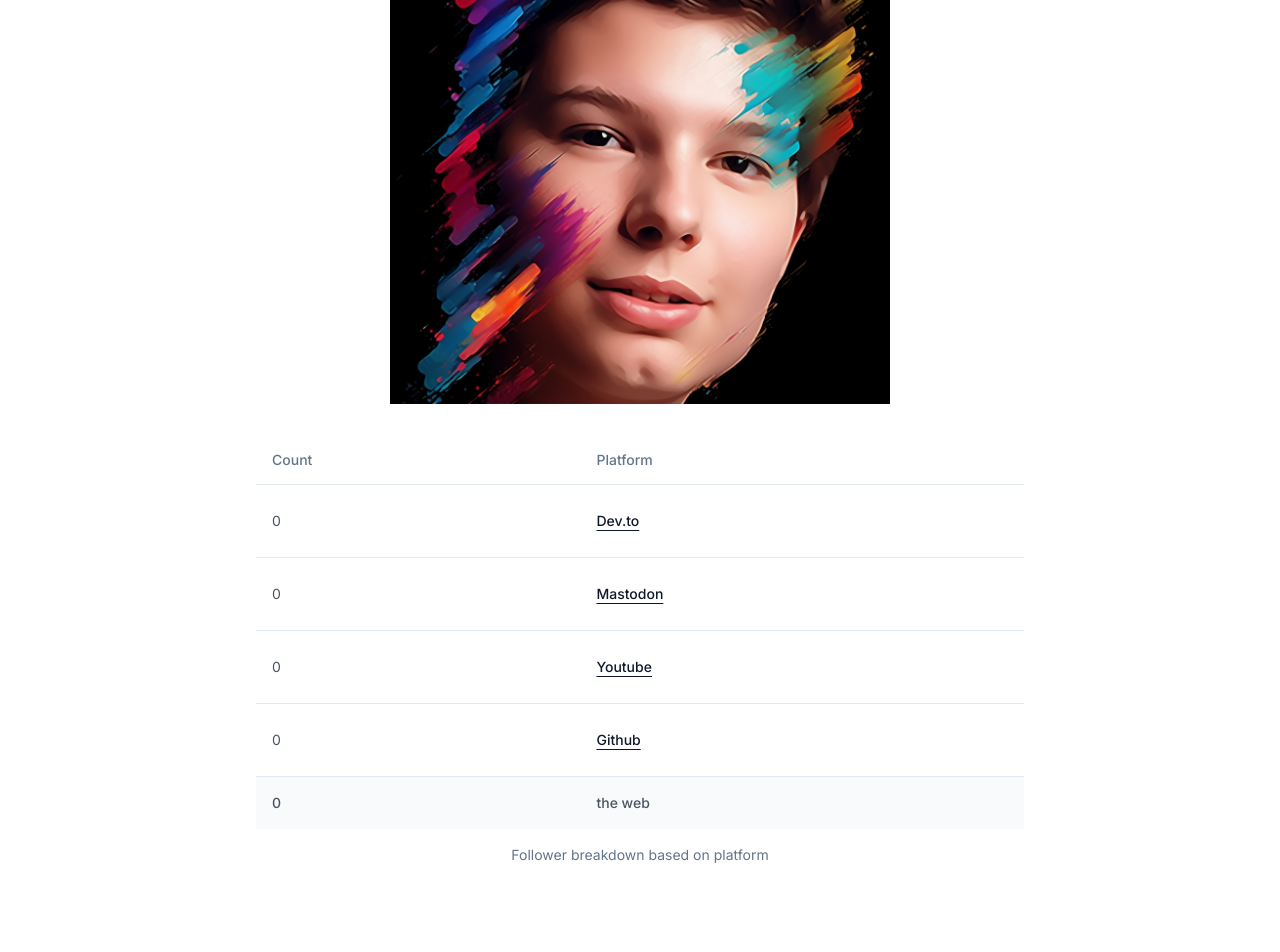
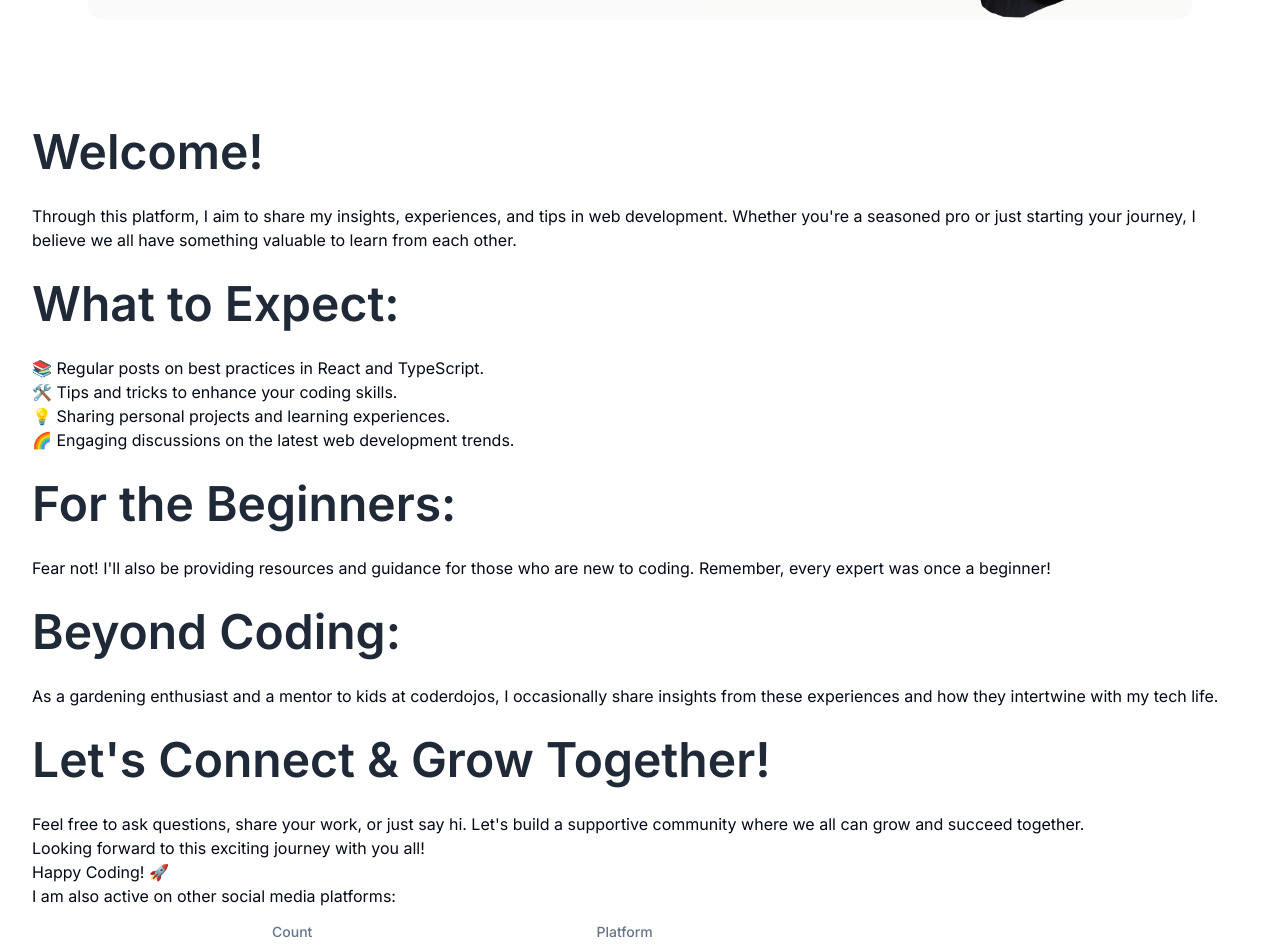
Before and after one commit to andi1984/personal, a Next.js app: page / in a window 1280 px wide. Shown: the part 460-1412 px from the top of the page. Built offline with nearby package versions, Linux system fonts and the light colour scheme.

Commit message:
landingpage

```diff
--- a/src/app/globals.css
+++ b/src/app/globals.css
@@ -159,3 +159,14 @@ h6 {
 a {
   @apply underline;
 }
+
+
+
+@layer utilities {
+.custom-bg {
+  min-height: 400px;
+  background-image: url('/prosit.png');
+  background-size: 40%;
+  background-repeat: no-repeat;
+}
+}
--- a/src/app/notes/[...slug]/page.tsx
+++ b/src/app/notes/[...slug]/page.tsx
@@ -27,13 +27,13 @@ export default async function Page({ params, searchParams }: Params) {
   );
   const content = await getContentAsHTML(post.content);
   return (
-    <>
+    <article>
       <BackButton />
       <section className="blog-post">
         <h1>{params.slug}</h1>
         <div dangerouslySetInnerHTML={{ __html: content }} />
         <WebmentionsList />
       </section>
-    </>
+    </article>
   );
 }
--- a/src/app/page.tsx
+++ b/src/app/page.tsx
@@ -1,6 +1,7 @@
 import AllPostsList from "@/components/list/posts";
 import MastHead from "@/components/masthead";
 import { getAllPosts } from "@/lib/get_all_posts";
+import SocialMediaInfluence from "@/components/influence";
 
 const Page = async ({}) => {
   const api = await import("./api/follower/route");
@@ -10,7 +11,49 @@ const Page = async ({}) => {
   const notes = getAllPosts(["slug", "title", "date", "description"], "note");
   return (
     <main>
-      <MastHead count={data} />
+      <MastHead />
+      <section>
+        <h2>Welcome!</h2>
+        <p>
+          Through this platform, I aim to share my insights, experiences, and
+          tips in web development. Whether you&apos;re a seasoned pro or just
+          starting your journey, I believe we all have something valuable to
+          learn from each other.
+        </p>
+
+        <h2>What to Expect:</h2>
+        <ul>
+          <li>📚 Regular posts on best practices in React and TypeScript.</li>
+          <li>🛠️ Tips and tricks to enhance your coding skills.</li>
+          <li>💡 Sharing personal projects and learning experiences.</li>
+          <li>🌈 Engaging discussions on the latest web development trends.</li>
+        </ul>
+
+        <h2>For the Beginners:</h2>
+        <p>
+          Fear not! I&apos;ll also be providing resources and guidance for those
+          who are new to coding. Remember, every expert was once a beginner!
+        </p>
+
+        <h2>Beyond Coding:</h2>
+        <p>
+          As a gardening enthusiast and a mentor to kids at coderdojos, I
+          occasionally share insights from these experiences and how they
+          intertwine with my tech life.
+        </p>
+
+        <h2>Let&apos;s Connect & Grow Together!</h2>
+        <p>
+          Feel free to ask questions, share your work, or just say hi.
+          Let&apos;s build a supportive community where we all can grow and
+          succeed together.
+        </p>
+
+        <p>Looking forward to this exciting journey with you all!</p>
+        <p>Happy Coding! 🚀</p>
+        <p>I am also active on other social media platforms:</p>
+        <SocialMediaInfluence count={data} />
+      </section>
       <AllPostsList title="All posts" posts={posts} type="post" />
       <AllPostsList title="All notes" posts={notes} type="note" />
     </main>
--- a/src/app/posts/[...slug]/page.tsx
+++ b/src/app/posts/[...slug]/page.tsx
@@ -31,13 +31,13 @@ export default async function Page({ params, searchParams }: Params) {
   ]);
   const content = await getContentAsHTML(post.content);
   return (
-    <>
+    <article>
       <BackButton />
       <section className="blog-post">
         <h1>{params.slug}</h1>
         <div dangerouslySetInnerHTML={{ __html: content }} />
         <WebmentionsList />
       </section>
-    </>
+    </article>
   );
 }
--- a/src/components/masthead/subpart.client.tsx
+++ b/src/components/influence/index.tsx
@@ -9,7 +9,7 @@ import {
   TableFooter,
   TableRow,
 } from "@/components/ui/table";
-const SubPart: FC<{
+const SocialMediaInfluence: FC<{
   count: {
     total: number;
     youtube: number;
@@ -64,4 +64,4 @@ const SubPart: FC<{
   );
 };
 
-export default SubPart;
+export default SocialMediaInfluence;
--- a/src/components/list/posts.tsx
+++ b/src/components/list/posts.tsx
@@ -14,7 +14,9 @@ const AllPostsList: FC<{
         <ol className="flex flex-col gap-1 md:gap-2 md:grid md:grid-cols-2 lg:gap-3 lg:grid-cols-3 xl:gap-4 xl:grid-cols-4">
           {posts.map((post) => (
             <li key={post.slug}>
-              <BlogPostCard post={post} type={type} />
+              <article>
+                <BlogPostCard post={post} type={type} />
+              </article>
             </li>
           ))}
         </ol>
--- a/src/components/masthead/index.tsx
+++ b/src/components/masthead/index.tsx
@@ -1,25 +1,14 @@
-import Image from "next/image";
 import React from "react";
-import { FC, Suspense } from "react";
-import Subpart from "./subpart.client";
+import { FC } from "react";
 
-const MastHead: FC<{
-  count: {
-    total: number;
-    youtube: number;
-    github: number;
-    devto: number;
-    mastodon: number;
-  };
-}> = ({ count }) => {
+const MastHead: FC = () => {
   return (
-    <section className="relative">
+    <header>
       {/* Illustration behind hero content */}
 
-      <div className="max-w-6xl mx-auto px-4 sm:px-6">
-        {/* Hero content */}
-        <div className="pt-32 pb-12 md:pt-40 md:pb-20">
-          {/* Section header */}
+      <section className="max-w-6xl mx-auto px-4 sm:px-6 pt-12 pb-12 md:pt-20 md:pb-20">
+        <div className="bg-gradient-to-r rounded-2xl lg:from-zinc-50  lg:to-stone-50">
+          <div className="relative lg:custom-bg bg-cover bg-right-bottom p-4 ">
             <div className="text-center pb-12 md:pb-16">
               <h1
                 className="text-5xl md:text-6xl font-extrabold leading-tighter tracking-tighter mb-4"
@@ -31,20 +20,10 @@ const MastHead: FC<{
                 </span>
               </h1>
             </div>
-          <div className="w-full flex justify-center my-8">
-            <Image
-              src="/ava2023.png"
-              width="500"
-              height="500"
-              className="text-center"
-              alt="Avatar of Andi generated by Midjourney AI"
-            />
-          </div>
-          <Subpart count={count} />
-          {/* Hero image */}
           </div>
         </div>
       </section>
+    </header>
   );
 };
 
```
Also changed, not shown: public/prosit.png (added), src/components/influence/number.client.tsx (renamed from src/components/masthead/number.client.tsx), src/components/influence/summand.client.tsx (renamed from src/components/masthead/summand.client.tsx). Lines whose indentation alone changed are shown as unchanged.
